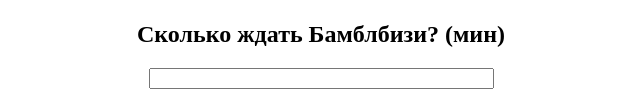
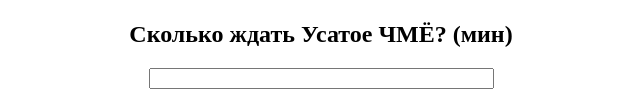
Before and after one commit to Zhbel/bamboocho_arrive_time, a plain HTML site: page index.html in a window 1280 px wide. Shown: the part 336-441 px from the top of the page, without its empty margins (319-959 px from the left). Drawn offline with Linux system fonts and the light colour scheme.

Commit message:
Update index.html

```diff
--- a/index.html
+++ b/index.html
@@ -8,7 +8,7 @@
 <p id="cdate"></p>
 <p id="ctime"></p>
 </h2>
-<h2>Сколько ждать Бамблбизи? (мин)</h2>
+<h2>Сколько ждать Усатое ЧМЁ? (мин)</h2>
 <input type="text" size="40" id="lolz">
 <br>
 <br>
```
